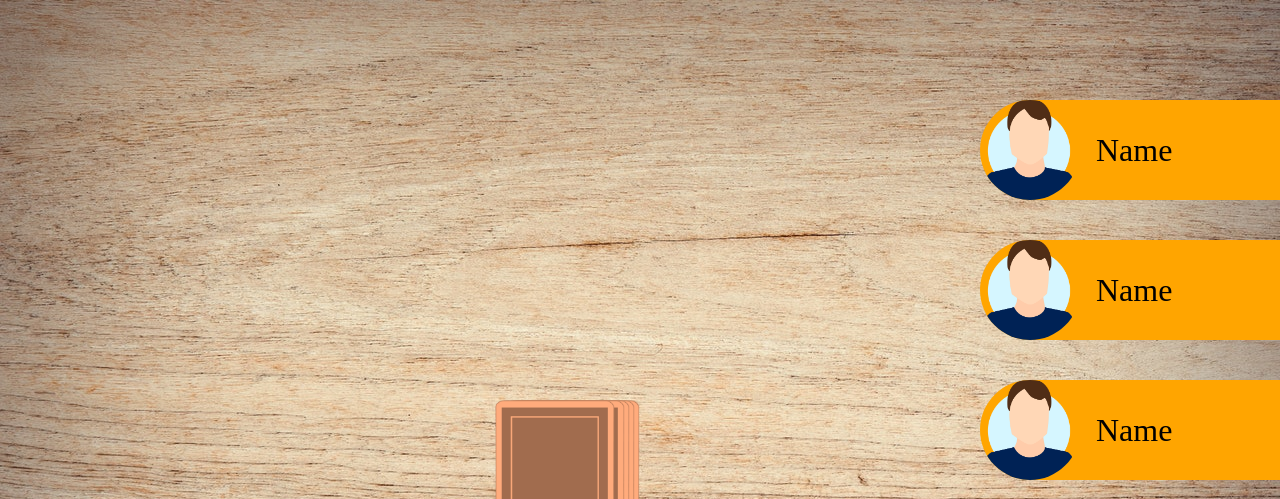
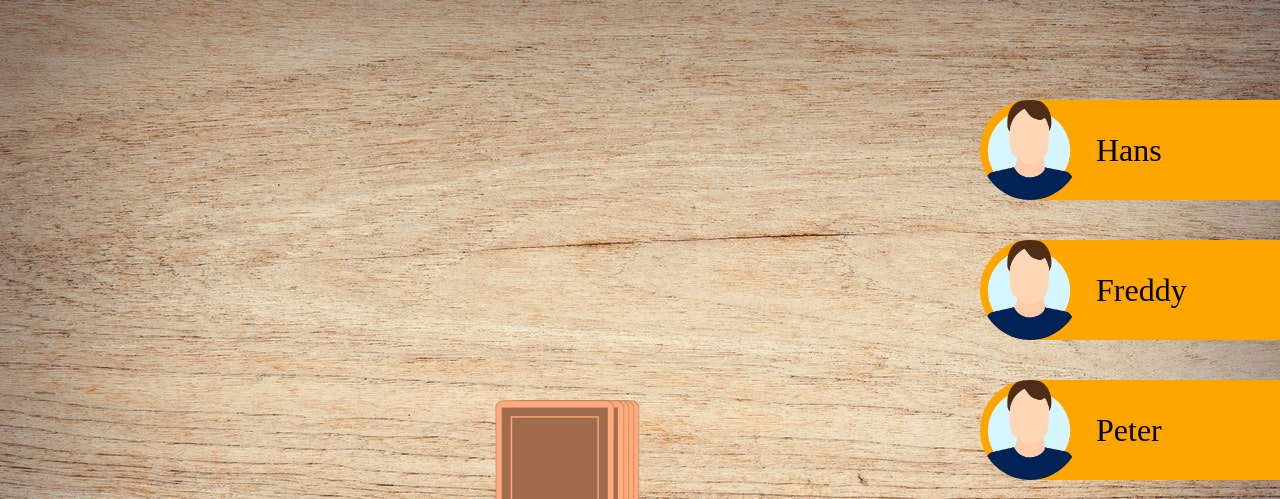
Before and after one commit to AlexanderKiefer77/Ring-of_Fire, an Angular app: page /game in a window 1280 px wide. Shown: the top 499 px of the page. Built offline with nearby package versions, Linux system fonts and the light colour scheme.

Commit message:
modified function to take ehe names from the array

```diff
--- a/src/app/game/game.component.html
+++ b/src/app/game/game.component.html
@@ -1,5 +1,5 @@
 <!-- Damit werden soviele Spieler erzeugt, wie im entsprechenden Array angelegt sind. Diese werden dann entsprechend versetzt nach unten angezeigt -->
-<app-player *ngFor="let player of game.players; let i = index;" [ngStyle]="{'top.px': 100 + (i * 140)}"
+<app-player *ngFor="let player of game.players; let i = index;" [ngStyle]="{'top.px': 100 + (i * 140)}" [name]="player"
     class="player-position"></app-player>
 
 <div class="field">
--- a/src/app/player/player.component.html
+++ b/src/app/player/player.component.html
@@ -1,6 +1,6 @@
 <div class="player">
     <img src="./../../assets/img/profile/1.webp" alt="">
-    <span>Name</span>
+    <span>{{ name }}</span>
 
  <!--   <div class="player-container">
         <app-player
--- a/src/app/player/player.component.ts
+++ b/src/app/player/player.component.ts
@@ -1,12 +1,17 @@
-import { Component } from '@angular/core';
+import { Component, OnInit, Input } from '@angular/core';
 
 @Component({
   selector: 'app-player',
   standalone: true,
   imports: [],
   templateUrl: './player.component.html',
-  styleUrl: './player.component.scss'
+  styleUrls: ['./player.component.scss']
 })
-export class PlayerComponent {
+export class PlayerComponent implements OnInit {
 
+  @Input() name: string = '';
+
+  constructor() { }
+
+  ngOnInit(): void {}
 }
```
